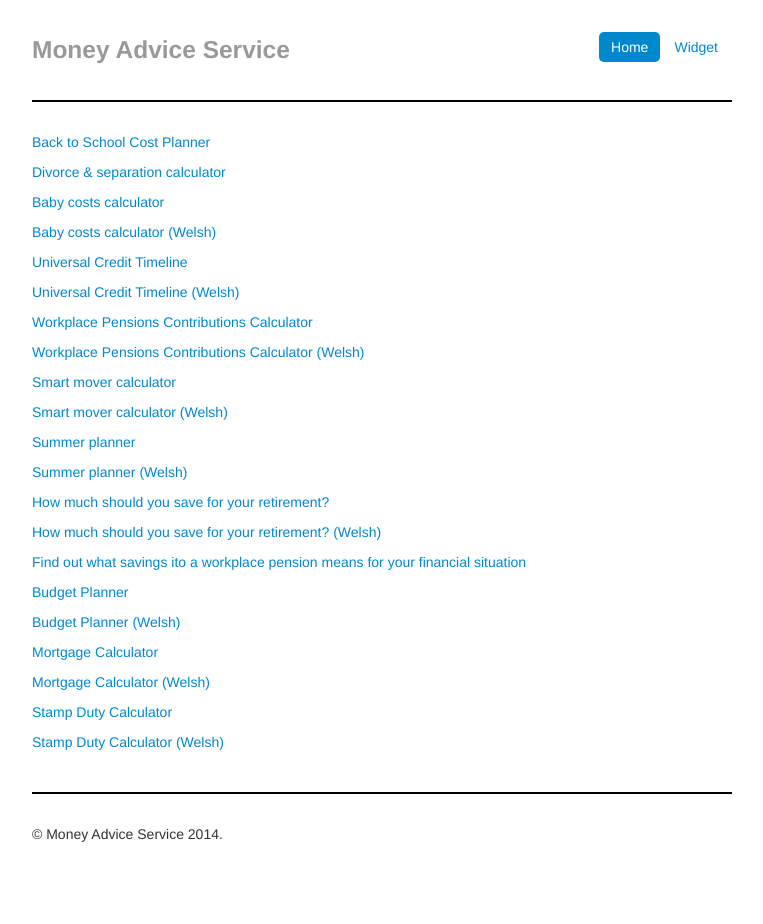
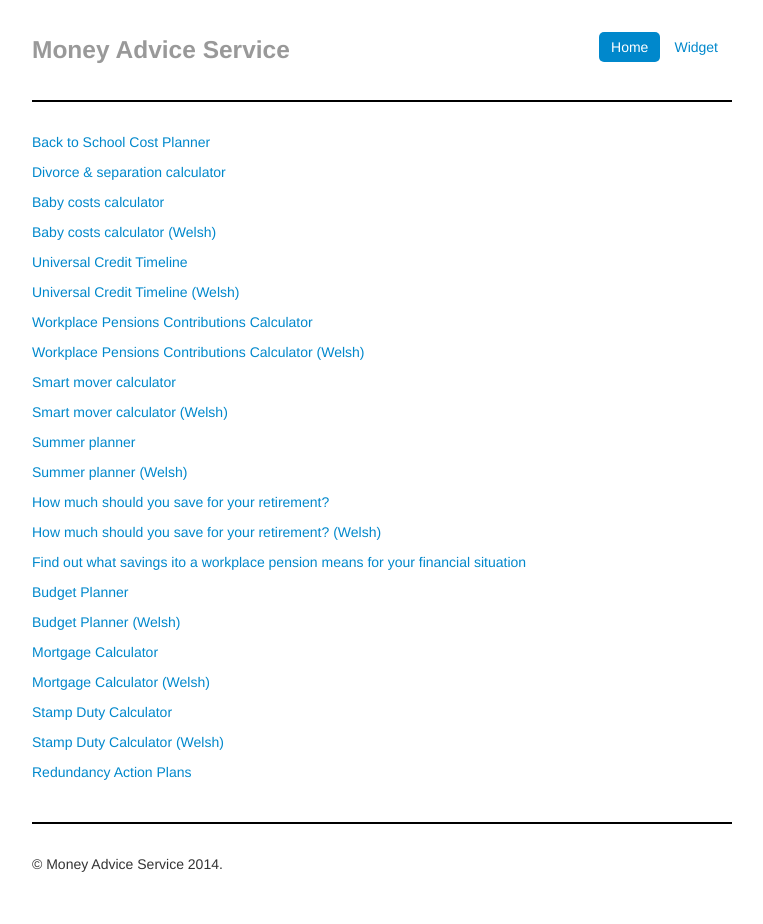
Before and after one commit to moneyadviceservice/test-harness, a Jekyll site: the page built from index.html, in a window 1280 px wide. Shown: the whole page, without its empty margins (258-1021 px from the left). Built offline with Jekyll 4.4.1, drawn with Linux system fonts in a browser that asks for light colours; before the commit the page ends 900 px from its top, so only the background shows below that.

Commit message:
Add redundancy action plans

```diff
--- a/index.html
+++ b/index.html
@@ -43,6 +43,8 @@
     name: "Stamp Duty Calculator"
   - id: stamp_duty_cy
     name: "Stamp Duty Calculator (Welsh)"
+  - id: redundancy_action_plans
+    name: "Redundancy Action Plans"
 ---
 <div class="container-narrow">
     <div class="masthead">
--- a/widgets.html
+++ b/widgets.html
@@ -75,7 +75,7 @@
     </div>
 </div>
 
-<script class='application_scripts' src="https://www.moneyadviceservice.org.uk/assets/syndication/tools.js"></script>
+<script class='application_scripts' src="http://public-website.dev/assets/syndication/tools.js"></script>
 <script src="js/jquery.min.js"></script>
 <script type="text/javascript">
     (function(window, $) {
@@ -91,7 +91,8 @@
         };
 
         createWidget = function (toolId, toolWidth, autoResize) {
-            var aElement = '<a id="' + toolId + '" class="mas-widget" target="_blank" href="http://www.moneyadviceservice.org.uk"';
+//            var aElement = '<a id="' + toolId + '" class="mas-widget" target="_blank" href="http://www.moneyadviceservice.org.uk"';
+            var aElement = '<a id="' + toolId + '" class="mas-widget" target="_blank" href="http://public-website.dev"';
             if ('' !== toolWidth) {
                 aElement += ' data-width="' + toolWidth + '"';
             }
```
Also changed, not shown: widgets/redundancy_action_plans.html (added, +11 -0 lines).
